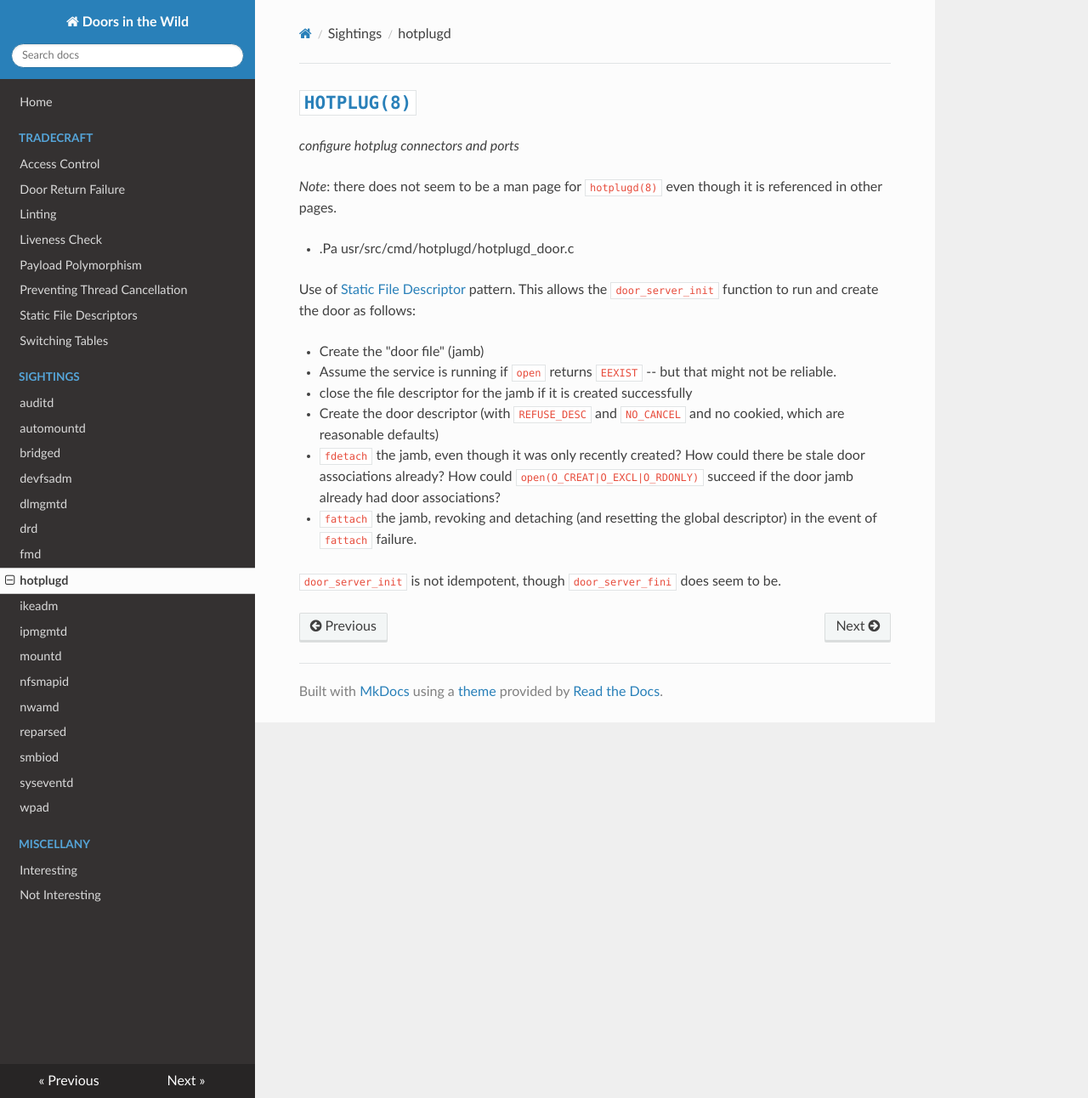
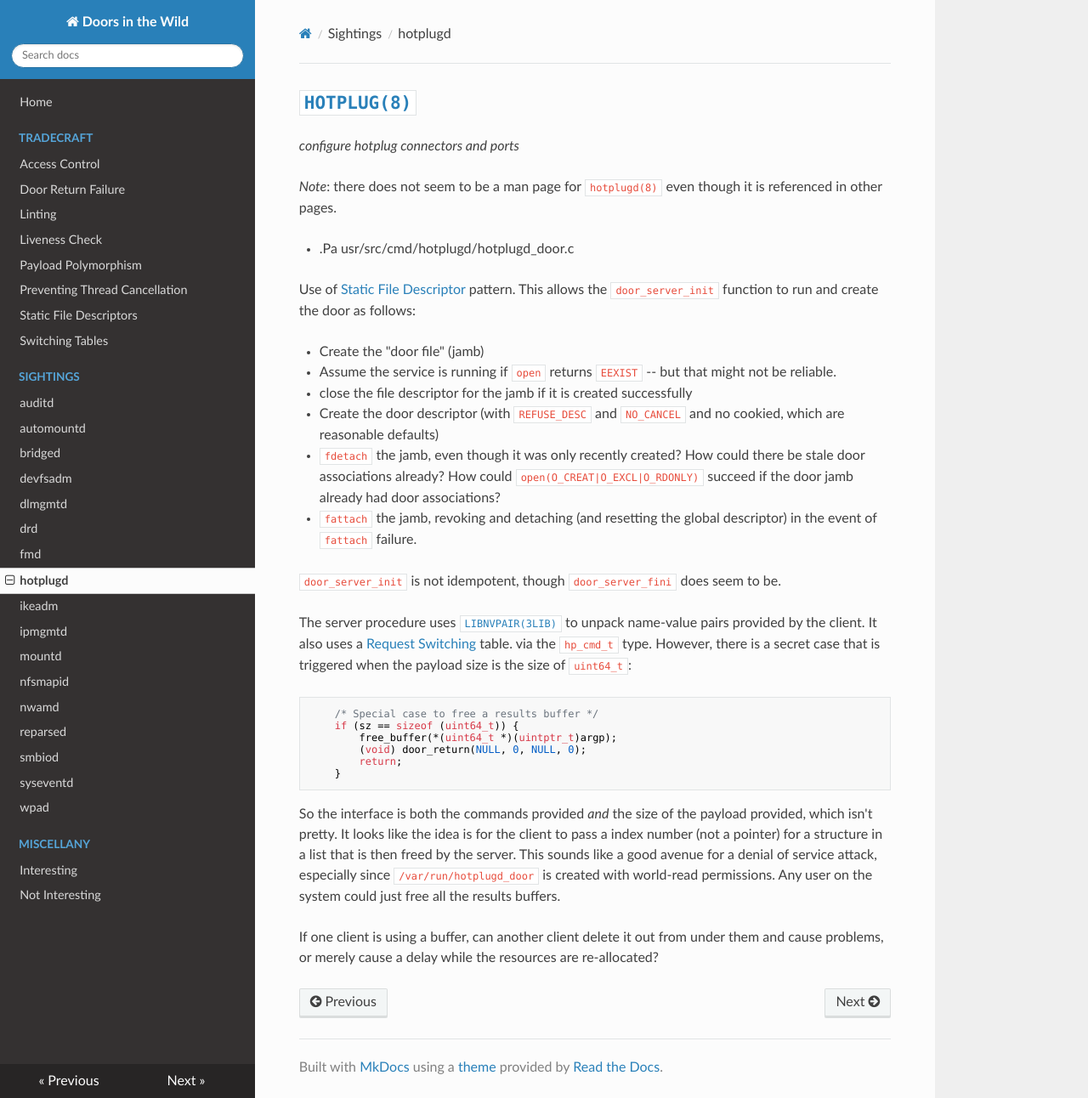
Before and after one commit to robertdfrench/doors-in-the-wild, an MkDocs documentation site: the page built from docs/hotplugd.md, in a window 1280 px wide and 1292 px high. Shown: the whole window at 85% size. Built offline with MkDocs 1.6.1, drawn with Linux system fonts in a browser that asks for light colours; nearby versions of some CDN libraries.

Commit message:
Can hotplugd's result buffer mgmt be abused?

````diff
--- a/docs/hotplugd.md
+++ b/docs/hotplugd.md
@@ -15,3 +15,29 @@ Use of [Static File Descriptor](static_file_descriptor.md) pattern. This allows
 * `fattach` the jamb, revoking and detaching (and resetting the global descriptor) in the event of `fattach` failure.
 
 `door_server_init` is not idempotent, though `door_server_fini` does seem to be.
+
+The server procedure uses
+[`LIBNVPAIR(3LIB)`](https://www.illumos.org/man/3LIB/libnvpair) to unpack
+name-value pairs provided by the client. It also uses a [Request
+Switching](switching_table.md) table. via the `hp_cmd_t` type. However, there is
+a secret case that is triggered when the payload size is the size of `uint64_t`:
+
+```c
+	/* Special case to free a results buffer */
+	if (sz == sizeof (uint64_t)) {
+		free_buffer(*(uint64_t *)(uintptr_t)argp);
+		(void) door_return(NULL, 0, NULL, 0);
+		return;
+	}
+```
+
+So the interface is both the commands provided *and* the size of the payload
+provided, which isn't pretty. It looks like the idea is for the client to pass a
+index number (not a pointer) for a structure in a list that is then freed by the
+server. This sounds like a good avenue for a denial of service attack,
+especially since `/var/run/hotplugd_door` is created with world-read
+permissions. Any user on the system could just free all the results buffers.
+
+If one client is using a buffer, can another client delete it out from under
+them and cause problems, or merely cause a delay while the resources are
+re-allocated?
````
